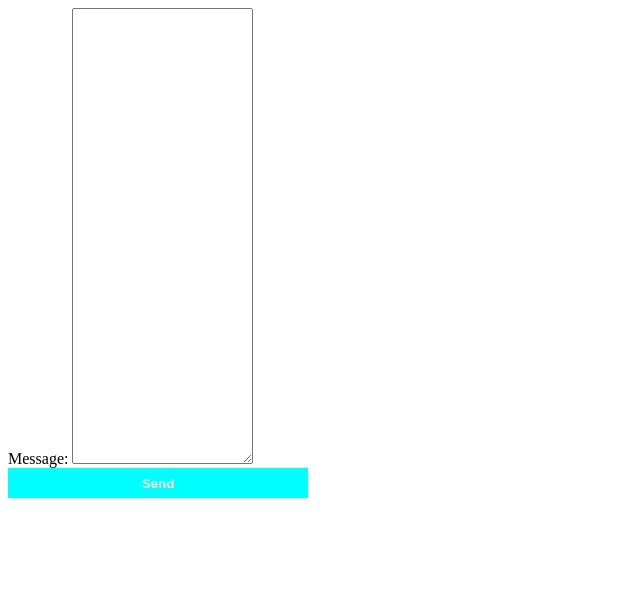
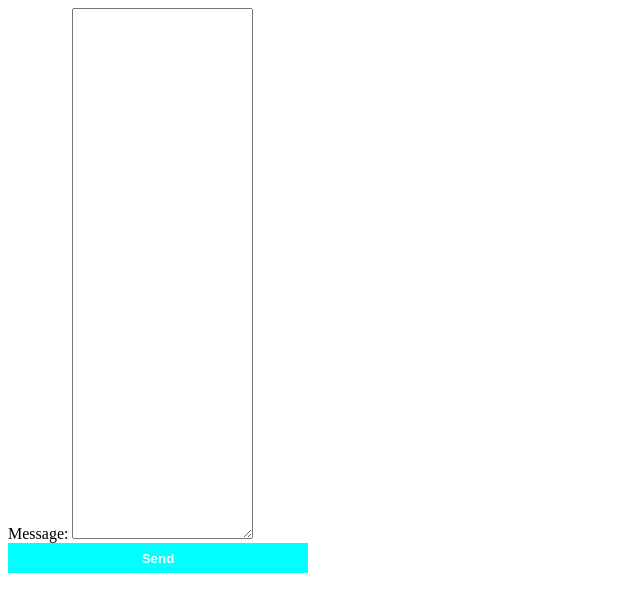
Before and after one commit to IHackOnlineGames/data, a plain HTML site: page index.html in a window 1280 px wide. Shown: the whole page, without its empty margins (0-640 px from the left). Drawn offline with Linux system fonts and the light colour scheme.

Commit message:
Update index.html

```diff
--- a/index.html
+++ b/index.html
@@ -16,7 +16,7 @@
   <body>
     <form id="message-form">
       <label for="message">Message:</label>
-      <textarea id="message" name="message" rows="30"></textarea>
+      <textarea id="message" name="message" rows="35"></textarea>
       <br>
       <button type="submit">Send</button>
     </form>
```
